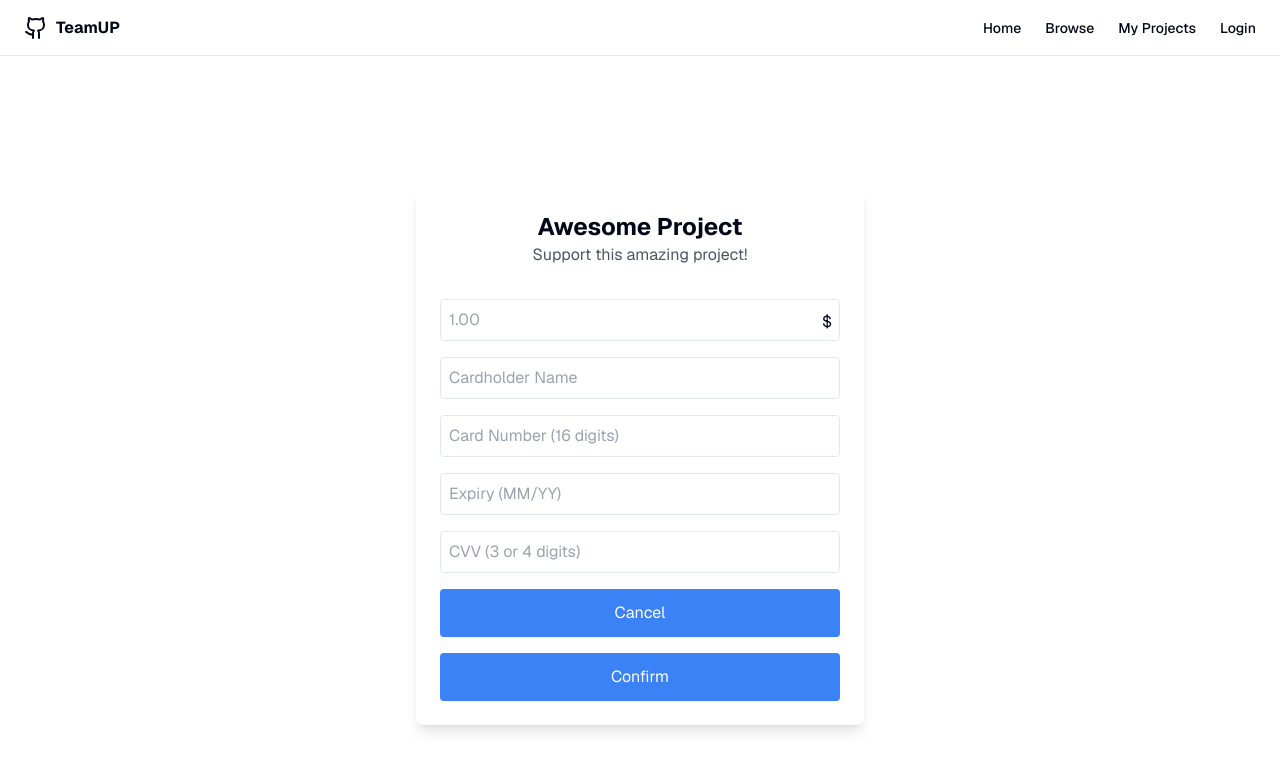
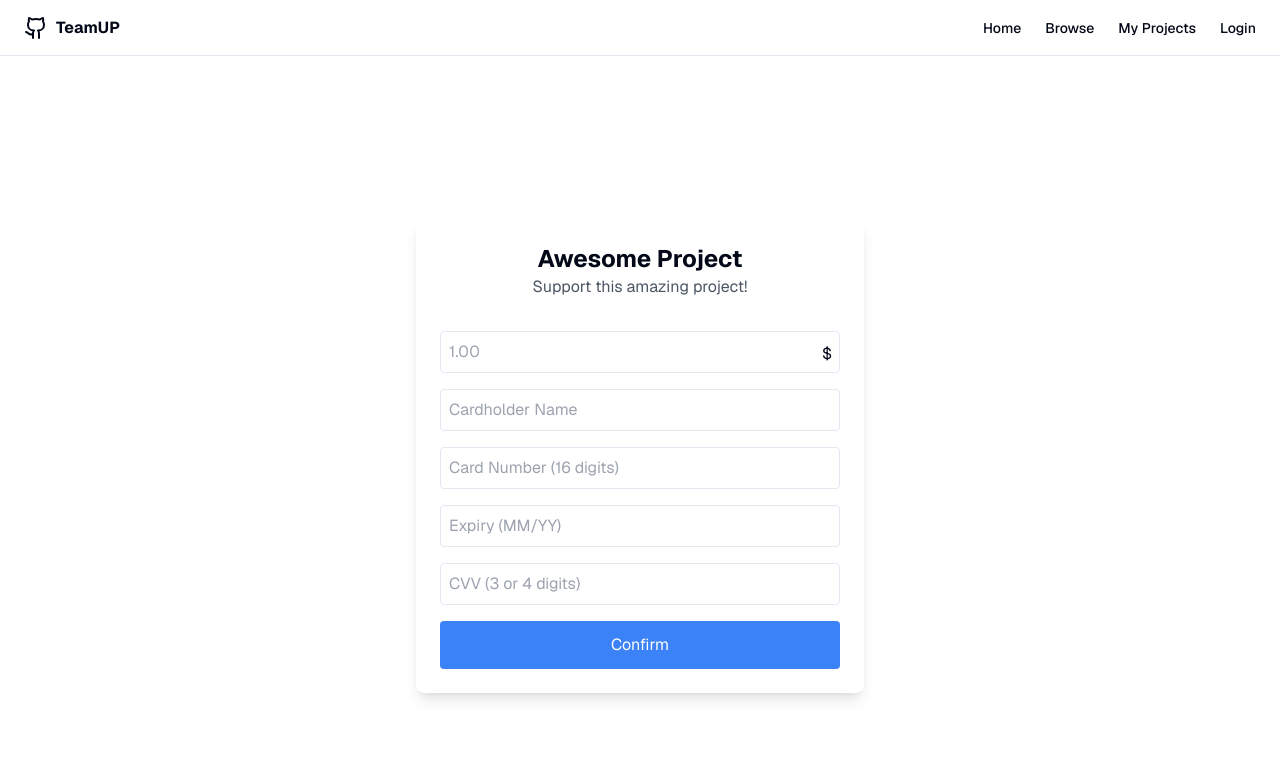
Before and after one commit to TeamUP-2025/TeamUp-Frontend, a Next.js app: page /project/1/donate in a window 1280 px wide. Shown: the top 770 px of the page. Built offline with nearby package versions, Linux system fonts and the light colour scheme; no server answers.

Commit message:
remove cancel from donate page

```diff
--- a/src/app/project/[id]/donate/page.tsx
+++ b/src/app/project/[id]/donate/page.tsx
@@ -172,14 +172,6 @@ export default function DonatePage() {
           onChange={(e) => setCvv(e.target.value)}
           disabled={loading}
         />
-        {/* Cancel Button */}
-        <button
-          onClick={goback_project}
-          className={`mt-4 p-3 text-white rounded w-full ${loading ? "bg-gray-400" : "bg-blue-500"}`}
-          disabled={loading}
-        >
-          {loading ? "Processing..." : "Cancel"}
-        </button>
 
         {/* Confirm Button */}
         <button
```
